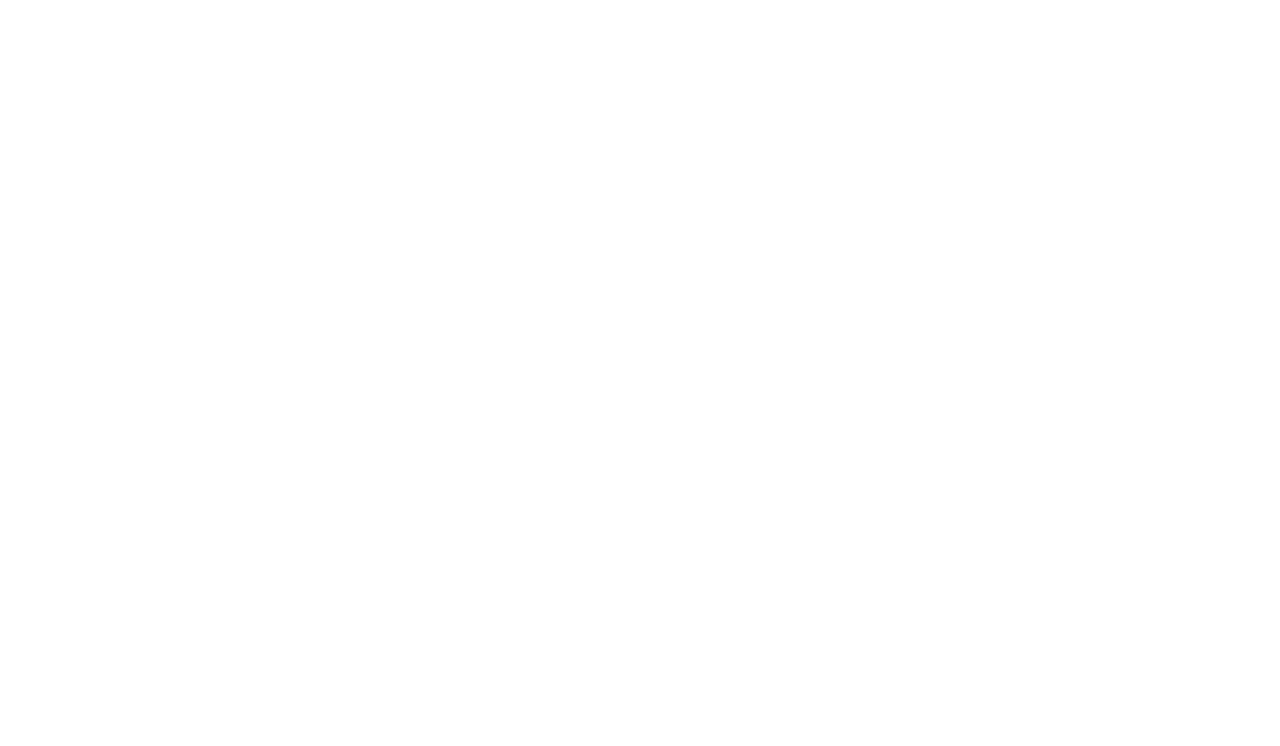
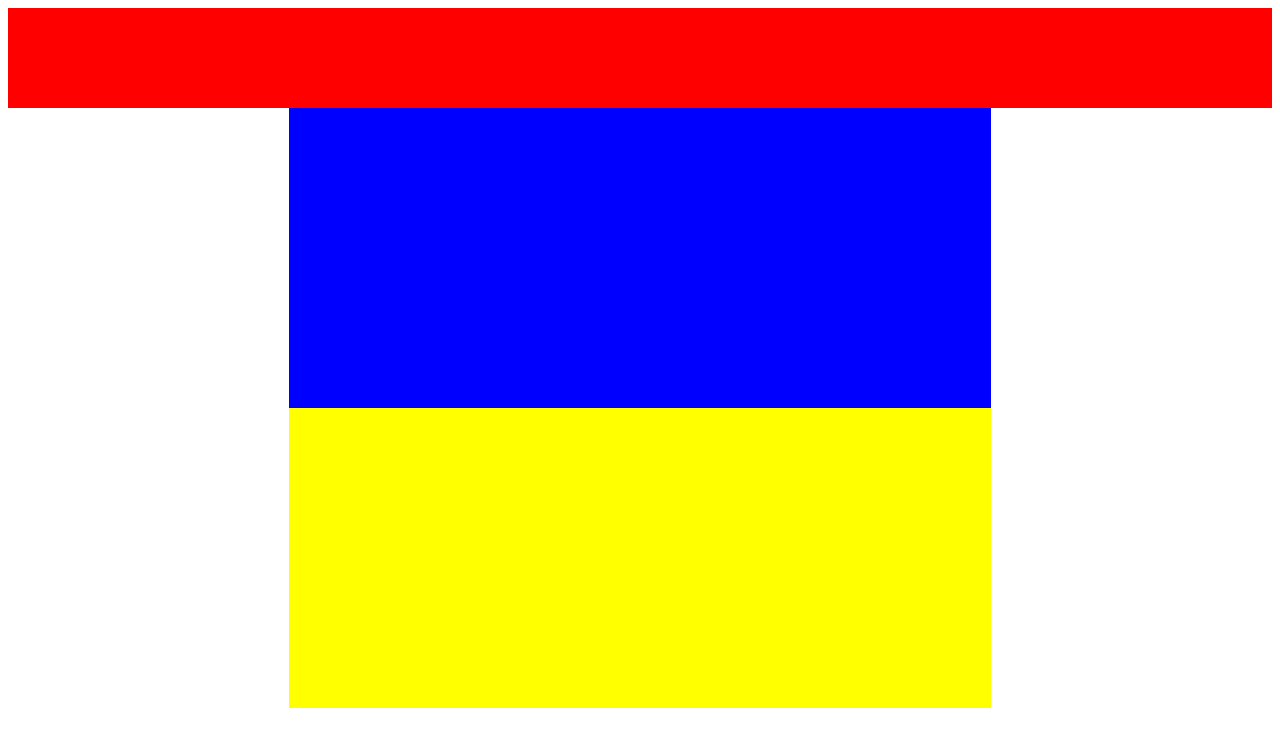
Before and after one commit to julian343434/mi-primer-repositori, a plain HTML site: page index.html in a window 1280 px wide. Shown: the top 746 px of the page. Drawn offline with Linux system fonts and the light colour scheme.

Commit message:
organinzando el grid y poniendole colores

```diff
--- a/index.html
+++ b/index.html
@@ -8,7 +8,22 @@
     <style>
     .dad{
         display: grid;
-        grid-template: 2000px / 1fr 2.5fr 1fr
+        grid-template: 100px 300px 300px / 1fr 2.5fr 1fr;
+        grid-template-areas: "hero hero hero"
+                            ". arana ."
+                             ". pez .";
+    }
+    .son1 {
+        grid-area: hero;
+        background: red;
+    }
+    .son2 {
+        grid-area: arana;
+        background: blue;
+    }
+    .son3{
+        grid-area: pez;
+        background: yellow;
     }
     </style>
 </head>
```
